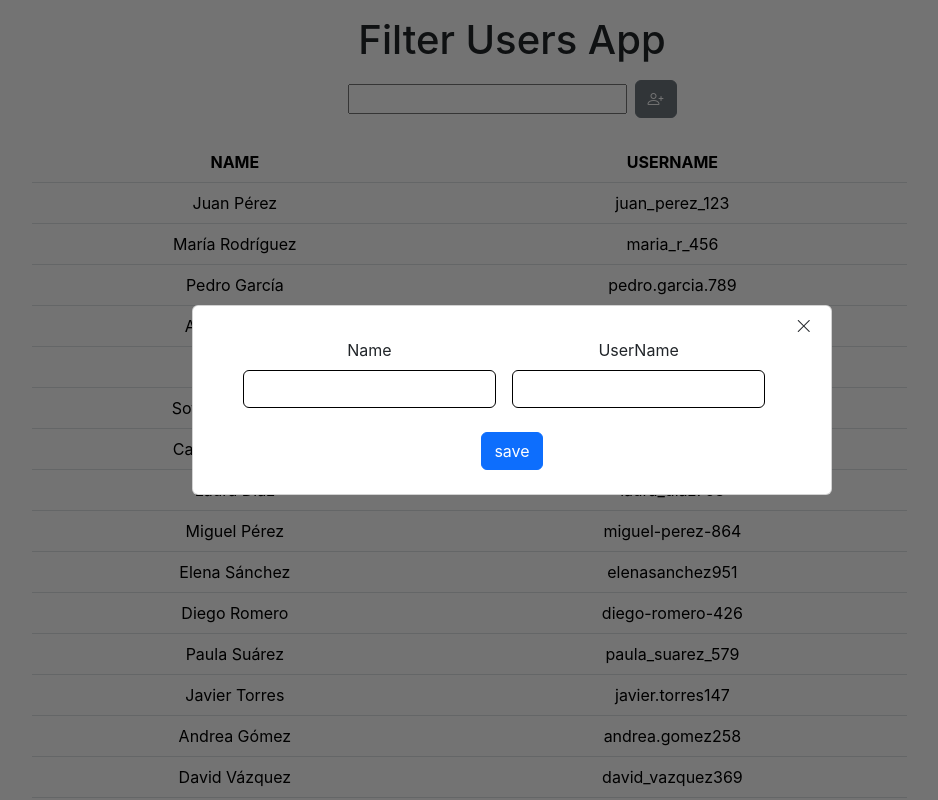
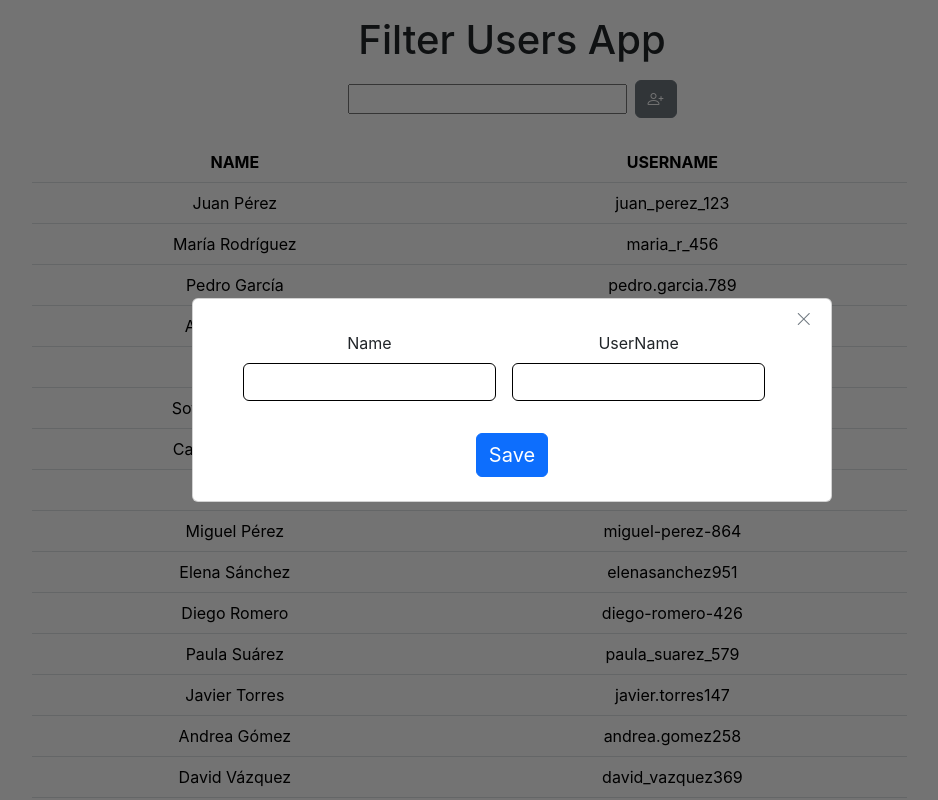
Before and after one commit to SantiagoNunezSelem/Filter-Users-App, a React (Create React App) app: page / in a window 1280 px wide. Both pictures are taken after a click on the button 783 px from the left and 99 px from the top of the page. Shown: the top 800 px of the page, without its empty margins (128-1066 px from the left). Built offline with nearby package versions, Linux system fonts and the light colour scheme.

Commit message:
Style changed

```diff
--- a/src/componets/AddUser.js
+++ b/src/componets/AddUser.js
@@ -56,11 +56,13 @@ function AddUser({state,handleStateAddUserMenu,searchUserName,addClient}){
                         <div className="card position-absolute top-50 start-50 translate-middle">
 
                             <div className="position-absolute d-flex justify-content-end mt-2" style={{width:"97%"}}>
-                                <a onClick={handleStateAddUserMenu}><i className="bi bi-x-lg"></i></a> {/*Exit Icon*/}
+                                <a className="text-secondary" href="#" onClick={handleStateAddUserMenu}>
+                                    <i className="bi bi-x-lg"></i>{/*Exit Icon*/}
+                                </a>
                             </div>
 
                             <form onSubmit={handleSubmit} className="row">
-                                <div className="row d-flex g-3 align-items-center justify-content-center">
+                                <div className="row d-flex g-3 align-items-center justify-content-center mb-2">
                                     <div className="col-md-5">
                                         <label for="inputName" className="form-label">Name</label>
                                         <input
@@ -73,6 +75,7 @@ function AddUser({state,handleStateAddUserMenu,searchUserName,addClient}){
                                             style={{ border: "1px solid black" }}
                                         />
                                     </div>
+
                                     <div className="col-md-5">
                                         <label for="inputUserName" className="form-label">UserName</label>
                                         <input
@@ -86,17 +89,17 @@ function AddUser({state,handleStateAddUserMenu,searchUserName,addClient}){
                                             style={{ border: "1px solid black" }}
                                         />
                                         {formDataUserName !== "" &&
-                                            <div className={`position-absolute ${stateErrorMessage ? "text-danger" : "text-success"}`}>
+                                            <div className={`position-absolute mt-1 ${stateErrorMessage ? "text-danger" : "text-success"}`} style={{fontSize:"15px"}}>
                                                 {errorMessage}
                                             </div>
-
                                         }
                                     </div>
                                 </div>
 
                                 <div className="col-12 mt-4 mb-4">
-                                    <button type="submit" className="btn btn-primary">save</button>
+                                    <button type="submit" className="btn btn-primary fs-5">Save</button>
                                 </div>
+
                             </form>
                         </div>
                     </div>
```
